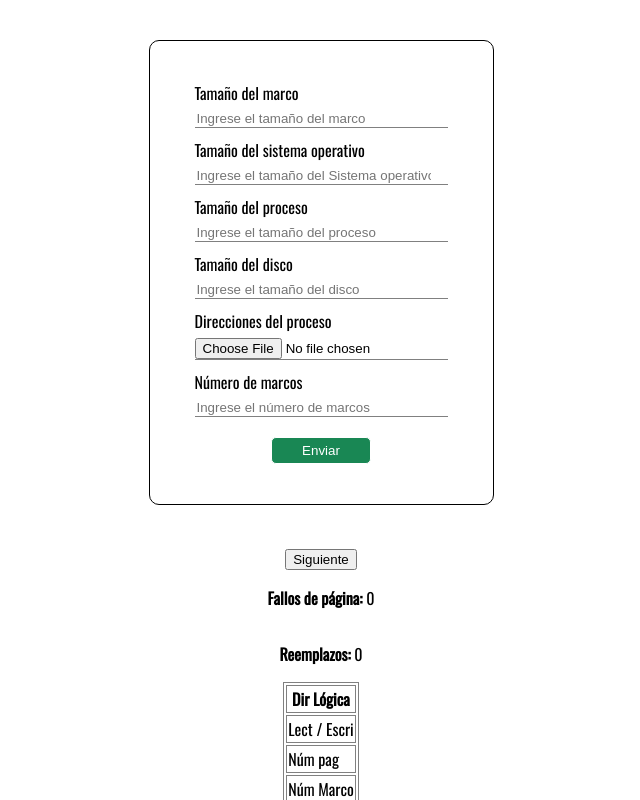
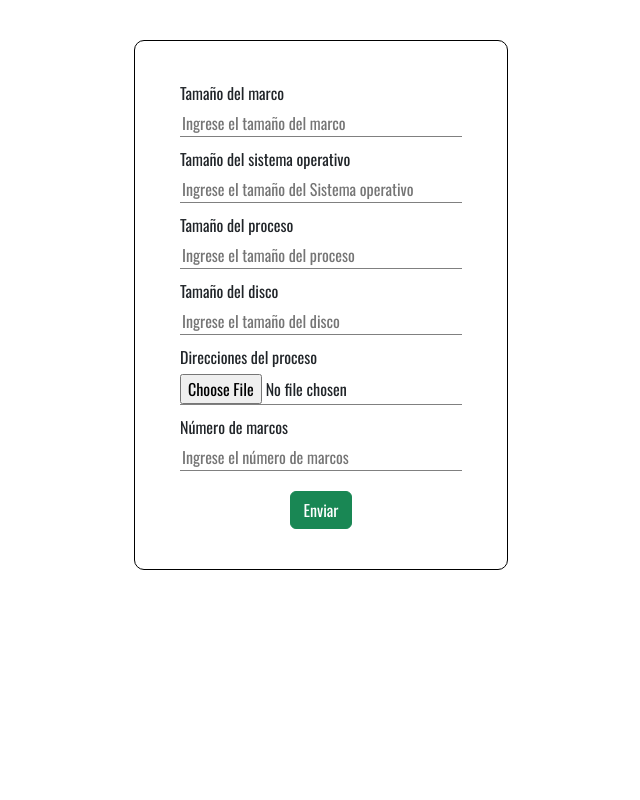
Before and after one commit to luisFelipeEvilla/pagina-bajo-demanda, a React (Create React App) app: page / in a window 1280 px wide. Shown: the top 800 px of the page, without its empty margins (319-959 px from the left). Built offline with nearby package versions, Linux system fonts and the light colour scheme.

Commit message:
primera versión funcional al 100%

```diff
--- a/package.json
+++ b/package.json
@@ -6,12 +6,14 @@
     "@testing-library/jest-dom": "^5.16.4",
     "@testing-library/react": "^13.2.0",
     "@testing-library/user-event": "^13.5.0",
+    "bootstrap": "^5.2.0-beta1",
     "framer-motion": "^6.3.3",
     "react": "^18.1.0",
     "react-dom": "^18.1.0",
     "react-router-dom": "^6.3.0",
     "react-scripts": "5.0.1",
     "react-table": "^7.8.0",
+    "sass": "^1.52.1",
     "web-vitals": "^2.1.4"
   },
   "scripts": {
--- a/public/index.html
+++ b/public/index.html
@@ -1,6 +1,12 @@
 <!DOCTYPE html>
 <html lang="en">
     <head>
+        <link
+            href="https://cdn.jsdelivr.net/npm/bootstrap@5.2.0-beta1/dist/css/bootstrap.min.css"
+            rel="stylesheet"
+            integrity="sha384-0evHe/X+R7YkIZDRvuzKMRqM+OrBnVFBL6DOitfPri4tjfHxaWutUpFmBp4vmVor"
+            crossorigin="anonymous"
+        >
         <meta charset="utf-8">
         <link rel="icon" href="%PUBLIC_URL%/favicon.ico">
         <link rel="preconnect" href="https://fonts.googleapis.com">
@@ -39,5 +45,6 @@
       To begin the development, run `npm start` or `yarn start`.
       To create a production bundle, use `npm run build` or `yarn build`.
     -->
+        <script src="https://cdn.jsdelivr.net/npm/bootstrap@5.2.0-beta1/dist/js/bootstrap.bundle.min.js" integrity="sha384-pprn3073KE6tl6bjs2QrFaJGz5/SUsLqktiwsUTF55Jfv3qYSDhgCecCxMW52nD2" crossorigin="anonymous"></script>
     </body>
 </html>
--- a/src/pages/home/home.jsx
+++ b/src/pages/home/home.jsx
@@ -2,7 +2,7 @@ import React, { useEffect, useState } from 'react';
 import { motion } from 'framer-motion'
 import EventEmitter from 'events'
 
-import './home.css'
+import './home.scss'
 
 function Home(props) {
     const [directions, setDirections] = useState([]);
@@ -34,6 +34,8 @@ function Home(props) {
 
     const [totalFrames, setTotalFrames] = useState([]);
     const [totalPages, setTotalPages] = useState([]);
+
+    const [start, setStart] = useState(false);
 
     let processSize = 0;
 
@@ -133,19 +135,19 @@ function Home(props) {
     )
 
     function isPageOnFrames(pageNumber) {
-        const found = frames.find(frame => frame == pageNumber)
+        const found = frames.find(frame => frame === pageNumber)
 
-        return found ? true : false
+        return found != undefined ? true : false
     }
 
     function getFrameNumber(page) {
-        const number = frames.findIndex(frame => frame == page)
+        const number = frames.findIndex(frame => frame === page)
 
         return number;
     }
 
     function isPage(pageNumber) {
-        const found = pages.find(page => page == pageNumber);
+        const found = pages.find(page => page === pageNumber);
 
         return found ? true : false;
     }
@@ -158,23 +160,33 @@ function Home(props) {
         setTotalFrames(new Array(framesNumber).fill("x"))
 
         const SOSize = document.getElementById('SOSize').value;
-        setFrames(new Array(framesNumber - SOSize / frameSize).fill("x"))
+        setFrames(new Array(Math.floor(framesNumber - SOSize / frameSize)).fill("x"))
         processSize = document.getElementById('processSize').value;
 
         const numPages = Math.ceil(processSize / frameSize)
-        const diskSize =  document.getElementById('diskSize').value;
-        setTotalPages(new Array(Math.floor(diskSize/frameSize)).fill("x"))
+        const diskSize = document.getElementById('diskSize').value;
+        setTotalPages(new Array(Math.ceil(diskSize / frameSize)).fill("x"))
 
         setPages(new Array(numPages).fill(0));
         setFrameAsigned(new Array(numPages).fill(""));
         setValid(new Array(numPages).fill(0));
         setModified(new Array(numPages).fill(0));
         setUsageTimes(new Array(numPages).fill(0));
+        setStart(true);
+    }
 
-        setDirections(document.getElementById('directions').value);
+    async function showFile(e) {
+        e.preventDefault()
+        const reader = new FileReader()
+        reader.onload = async (e) => {
+            const lines = (e.target.result).split("\n")
+            const directions = lines[0].split(",");
+            const operations = lines[1].split(",");
 
-        setDirections([21, 26, 25, 6, 5, 29, 4, 5, 17, 16, 24, 25, 4, 7, 21, 1, 14, 15, 21, 22]);
-        setOperations(["L", "L", "E", "E", "L", "L", "L", "E", "E", "E", "E", "L", "E", "L", "E", "E", "L", "L", "E", "E"]);
+            setDirections(directions)
+            setOperations(operations)
+        };
+        reader.readAsText(e.target.files[0])
     }
 
 
@@ -200,18 +212,21 @@ function Home(props) {
                     </div>
                     <div className='form-group'>
                         <label htmlFor="directions">Direcciones del proceso</label>
-                        <input id="directions" name="directions" type="file" placeholder='Direcciones del proceso' />
+                        <input id="directions" name="directions" onChange={(e) => showFile(e)} type="file" placeholder='Direcciones del proceso' />
                     </div>
                     <div className='form-group'>
                         <label htmlFor="framesNumber">Número de marcos</label>
                         <input id="framesNumber" name="framesNumber" type="number" placeholder='Ingrese el número de marcos' />
                     </div>
                     <div className='form-group submit-container'>
-                        <button onClick={handleClick} type='button'>Enviar</button>
+                        <button className='btn btn-large btn-success' onClick={handleClick} type='button'>Enviar</button>
                     </div>
                 </form>
             </div>
 
+            {
+                start ?
+                    <div className='container'>
                         <div>
                             <button onClick={() => eventEmitter.emit('next')}>Siguiente</button>
                         </div>
@@ -272,7 +287,7 @@ function Home(props) {
                         </div>
 
 
-            <div className='page-table-container'>
+                        <div className='table-container'>
                             <h3>Tabla de páginas</h3>
                             <table>
                                 <thead>
@@ -310,7 +325,7 @@ function Home(props) {
                             </table>
 
                         </div>
-            <div className='frames-container'>
+                        <div className='table-container'>
 
                             <h3>Tabla de marcos</h3>
                             <table>
@@ -336,6 +351,8 @@ function Home(props) {
                                 </tbody>
                             </table>
 
+                            <div className='table-container representations-container'>
+                                <div className='representation-container'>
                                     <h3>Representación de la memoria principal</h3>
                                     <div className='memory-container' style={{ height: 400 + 'px', width: 80 + 'px' }}>
                                         {
@@ -346,18 +363,23 @@ function Home(props) {
                                             ))
                                         }
                                     </div>
+                                </div>
 
+                                <div className='representation-container'>
                                     <h3>Representación del disco</h3>
                                     <div className='disk-container' style={{ height: 400 + 'px', width: 80 + 'px' }}>
                                         {
                                             totalPages.map((frame, index) => (
                                                 index < pages.length ?
-                                <div className='page' style={{ height: 400 / totalFrames.length + 'px', width: 80 + 'px'}}>{index}</div>
-                                : <div className='page free-page' style={{ height: 400 / totalFrames.length + 'px', width: 80 + 'px' }}>{index}</div>
+                                                    <div className='page' style={{ height: 400 / totalPages.length + 'px', width: 80 + 'px' }}>{index}</div>
+                                                    : <div className='page free-page' style={{ height: 400 / totalPages.length + 'px', width: 80 + 'px' }}>{index}</div>
                                             ))
                                         }
                                     </div>
                                 </div>
+                            </div>
+                        </div>
+
 
                         <div>
                             {
@@ -372,6 +394,10 @@ function Home(props) {
                             }
 
                         </div>
+                    </div> : <div></div>
+
+            }
+
         </div>
     )
 }
--- a/src/pages/home/home.css
+++ b/src/pages/home/home.scss
@@ -38,14 +38,6 @@
     align-items: center;
 }
 
-.form-group button {
-    color: white;
-    border: .5px solid white;
-    background-color: #198754   ;
-    width: 100px;
-    padding: 5px;
-    border-radius: 5px;
-}
 
 .form-group button:hover {
     scale: (1,1);
@@ -54,14 +46,24 @@
 
 table {
     border: .5px solid gray;
+    -webkit-box-shadow: 5px 5px 15px -3px #000000;
+    box-shadow: 5px 5px 15px -3px #000000;
+}
+
+table thead, th {
+    background-color: #000000;
+    color: white;
 }
 
 table th {
-    border: .5px solid gray;
+    padding: 10px;
+    font-size: large;
 }
 
 table td {
-    border: .5px solid gray;
+    font-size: large;
+    text-align: center;
+    padding: 10px;
 }
 
 .frame {
@@ -91,3 +93,17 @@ table td {
     background-color: transparent;
     color: black
 }
+
+.representations-container {
+    display: flex;
+}
+
+.representations-container .representation-container {
+    margin: 10px;
+    justify-content: center;
+    align-items: center;
+}
+
+.table-container {
+    text-align: center;
+}
```
Also changed, not shown: 1 other file (tests, documents, lock files or other folders). Lines whose indentation alone changed are shown as unchanged.
